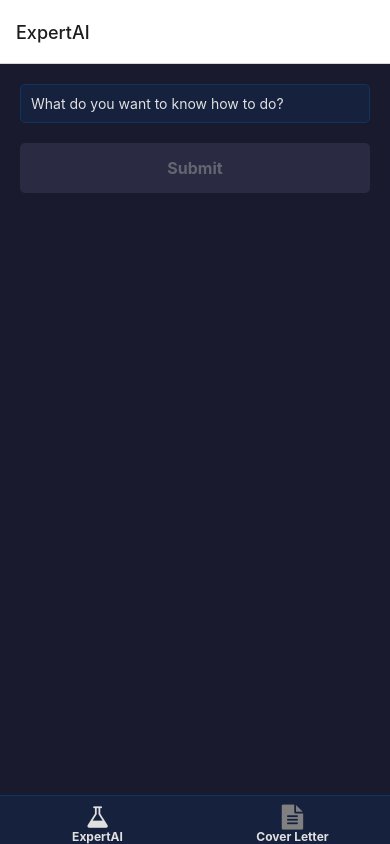
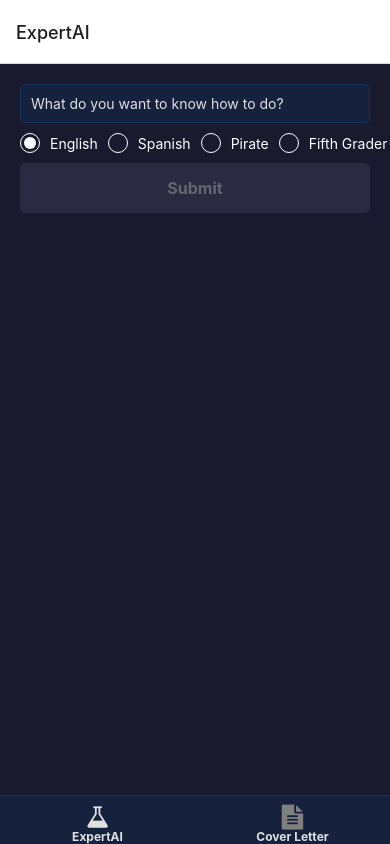
Before and after one commit to PaulMasonDev/prompt-playground, a React Native app in the folder frontend/: screen /ExpertAI in a window 390 px wide. Built offline with nearby package versions, Linux system fonts and the light colour scheme.

Commit message:
Add types to the expert prompt.

```diff
--- a/frontend/src/clientLibrary/Prompting.ts
+++ b/frontend/src/clientLibrary/Prompting.ts
@@ -25,10 +25,10 @@ export const sendFeedback = async (feedback: FeedbackPayload) => {
   }
 };
 
-export const getPromptResponse = async (prompt: string) => {
+export const getPromptResponse = async (prompt: string, type: string) => {
   try {
     const response = await fetch(
-      `${BACKEND_API}/prompting/expert?message=${prompt}`,
+      `${BACKEND_API}/prompting/expert?message=${prompt}&type=${type}`,
       {
         method: "GET",
         headers: {
--- a/frontend/src/components/Auth/Auth.tsx
+++ b/frontend/src/components/Auth/Auth.tsx
@@ -4,7 +4,7 @@ import useUserStore from "../../utils/store";
 import Logout from "./Logout";
 import { Login } from "./Login";
 import Register from "./Register";
-import { StyledButton } from "../UIComponents/StyledButton";
+import { StyledButton } from "../UIComponents/FormElements/StyledButton";
 
 const AuthScreen: React.FC = () => {
   const [showRegister, setShowRegister] = useState(false);
--- a/frontend/src/components/Auth/Login.tsx
+++ b/frontend/src/components/Auth/Login.tsx
@@ -2,7 +2,7 @@ import React, { useState } from "react";
 import { View, TextInput, StyleSheet } from "react-native";
 import { handleLogin, getUserInfo } from "../../clientLibrary/Auth";
 import useUserStore from "../../utils/store";
-import { StyledButton } from "../UIComponents/StyledButton";
+import { StyledButton } from "../UIComponents/FormElements/StyledButton";
 
 export const Login = () => {
   const [username, setUsername] = useState("");
--- a/frontend/src/components/Auth/Logout.tsx
+++ b/frontend/src/components/Auth/Logout.tsx
@@ -2,7 +2,7 @@ import React from "react";
 import { View, StyleSheet } from "react-native";
 import { handleLogout } from "../../clientLibrary/Auth";
 import useUserStore from "../../utils/store";
-import { StyledButton } from "../UIComponents/StyledButton";
+import { StyledButton } from "../UIComponents/FormElements/StyledButton";
 
 const Logout: React.FC = () => {
   const { setUser, setLoading, logout } = useUserStore();
--- a/frontend/src/components/Auth/Register.tsx
+++ b/frontend/src/components/Auth/Register.tsx
@@ -2,7 +2,7 @@ import React, { useState } from "react";
 import { View, TextInput, StyleSheet } from "react-native";
 import { getUserInfo, handleRegistration } from "../../clientLibrary/Auth";
 import useUserStore from "../../utils/store";
-import { StyledButton } from "../UIComponents/StyledButton";
+import { StyledButton } from "../UIComponents/FormElements/StyledButton";
 
 const Register: React.FC = () => {
   const [username, setUsername] = useState("");
--- a/frontend/src/components/Prompting/CoverLetter.tsx
+++ b/frontend/src/components/Prompting/CoverLetter.tsx
@@ -2,8 +2,8 @@ import { useState } from "react";
 import { View } from "react-native";
 import { getCoverLetterResponse } from "../../clientLibrary/Prompting";
 import useUserStore from "../../utils/store";
-import { CustomTextInput } from "../UIComponents/CustomTextInput";
-import { CustomButton } from "../UIComponents/CustomButton";
+import { CustomTextInput } from "../UIComponents/FormElements/CustomTextInput";
+import { CustomButton } from "../UIComponents/FormElements/CustomButton";
 import ResultsHeader from "../UIComponents/ResultsHeader";
 import ResponseTextContainer from "../UIComponents/ResponseTextContainer";
 import { commonStyles } from "../UIComponents/commonStyles";
--- a/frontend/src/components/Prompting/ExpertAI.tsx
+++ b/frontend/src/components/Prompting/ExpertAI.tsx
@@ -2,14 +2,16 @@ import { useState } from "react";
 import { View } from "react-native";
 import { getPromptResponse } from "../../clientLibrary/Prompting";
 import useUserStore from "../../utils/store";
-import { CustomTextInput } from "../UIComponents/CustomTextInput";
-import { CustomButton } from "../UIComponents/CustomButton";
+import { CustomTextInput } from "../UIComponents/FormElements/CustomTextInput";
+import { CustomButton } from "../UIComponents/FormElements/CustomButton";
 import ResultsHeader from "../UIComponents/ResultsHeader";
 import ResponseTextContainer from "../UIComponents/ResponseTextContainer";
 import { commonStyles } from "../UIComponents/commonStyles";
+import { RadioGroup } from "../UIComponents/FormElements/RadioOptions";
 
 export const ExpertAI = () => {
   const [prompt, setPrompt] = useState("");
+  const [type, setType] = useState("");
   const [response, setResponse] = useState("");
   const [responseHeader, setResponseHeader] = useState("");
 
@@ -23,7 +25,7 @@ export const ExpertAI = () => {
       true,
       "Loading...This could take up to 30 seconds. Our robots are researching your question and becoming an expert on the topic as we speak!"
     );
-    const apiResponse = await getPromptResponse(prompt);
+    const apiResponse = await getPromptResponse(prompt, type);
     setResponseHeader(prompt);
     setResponse(apiResponse);
     setLoading(false, "");
@@ -38,6 +40,15 @@ export const ExpertAI = () => {
         onChangeText={setPrompt}
         placeholder="What do you want to know how to do?"
         clearTextOnFocus
+      />
+      <RadioGroup
+        options={[
+          { label: "English", value: "" },
+          { label: "Spanish", value: "spanish" },
+          { label: "Pirate", value: "pirate" },
+          { label: "Fifth Grader", value: "5th grader" },
+        ]}
+        setExternalValue={setType}
       />
       <CustomButton
         title="Submit"
--- a/frontend/src/components/UIComponents/CustomButton.tsx
+++ b/frontend/src/components/UIComponents/FormElements/CustomButton.tsx
@@ -1,5 +1,5 @@
 import { Text, GestureResponderEvent, TouchableOpacity } from "react-native";
-import { commonStyles } from "./commonStyles";
+import { commonStyles } from "../commonStyles";
 
 interface CustomButtonProps {
   onPress: ((event: GestureResponderEvent) => void) | undefined;
--- a/frontend/src/components/UIComponents/CustomTextInput.tsx
+++ b/frontend/src/components/UIComponents/FormElements/CustomTextInput.tsx
@@ -1,5 +1,5 @@
 import { TextInput } from "react-native";
-import { commonStyles } from "./commonStyles";
+import { commonStyles } from "../commonStyles";
 
 interface CustomTextInputProps {
   value: string;
--- /dev/null
+++ b/frontend/src/components/UIComponents/FormElements/RadioOptions.tsx
@@ -0,0 +1,71 @@
+import React, { useState } from "react";
+import { View, TouchableOpacity, Text } from "react-native";
+
+interface RadioButtonProps {
+  label: string;
+  value: string;
+  checked: boolean;
+  onPress: (value: any) => void;
+}
+const RadioButton = ({ label, value, checked, onPress }: RadioButtonProps) => (
+  <TouchableOpacity onPress={() => onPress(value)}>
+    <View style={{ flexDirection: "row", alignItems: "center" }}>
+      <View
+        style={{
+          height: 20,
+          width: 20,
+          borderRadius: 10,
+          borderWidth: 1,
+          borderColor: "#fff",
+          alignItems: "center",
+          justifyContent: "center",
+        }}
+      >
+        {checked && (
+          <View
+            style={{
+              height: 12,
+              width: 12,
+              borderRadius: 6,
+              backgroundColor: "#fff",
+            }}
+          />
+        )}
+      </View>
+      <Text style={{ marginLeft: 10, marginRight: 10, color: "white" }}>
+        {label}
+      </Text>
+    </View>
+  </TouchableOpacity>
+);
+
+interface RadioGroupProps {
+  options: {
+    label: string;
+    value: string;
+  }[];
+  setExternalValue: (value: string) => void;
+}
+
+export const RadioGroup = ({ options, setExternalValue }: RadioGroupProps) => {
+  const [selectedValue, setSelectedValue] = useState(options[0].value);
+
+  const handleSelect = (value: string) => {
+    setSelectedValue(value);
+    setExternalValue(value);
+  };
+
+  return (
+    <View style={{ flexDirection: "row" }}>
+      {options.map((option) => (
+        <RadioButton
+          key={option.value}
+          label={option.label}
+          value={option.value}
+          checked={selectedValue === option.value}
+          onPress={() => handleSelect(option.value)}
+        />
+      ))}
+    </View>
+  );
+};
```
Also changed, not shown: frontend/src/components/UIComponents/FormElements/StyledButton.tsx (renamed from frontend/src/components/UIComponents/StyledButton.tsx), 1 other file (tests, documents, lock files or other folders).
